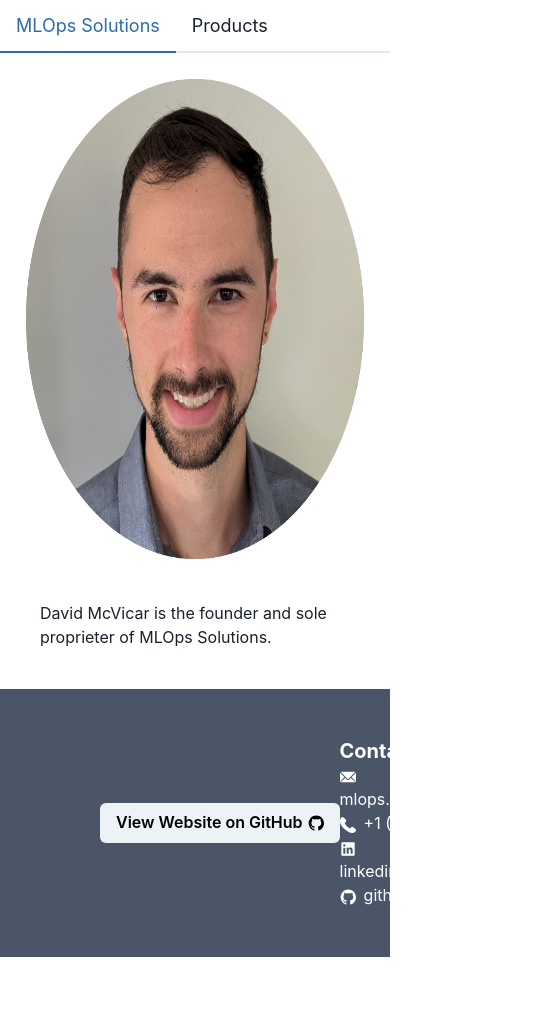
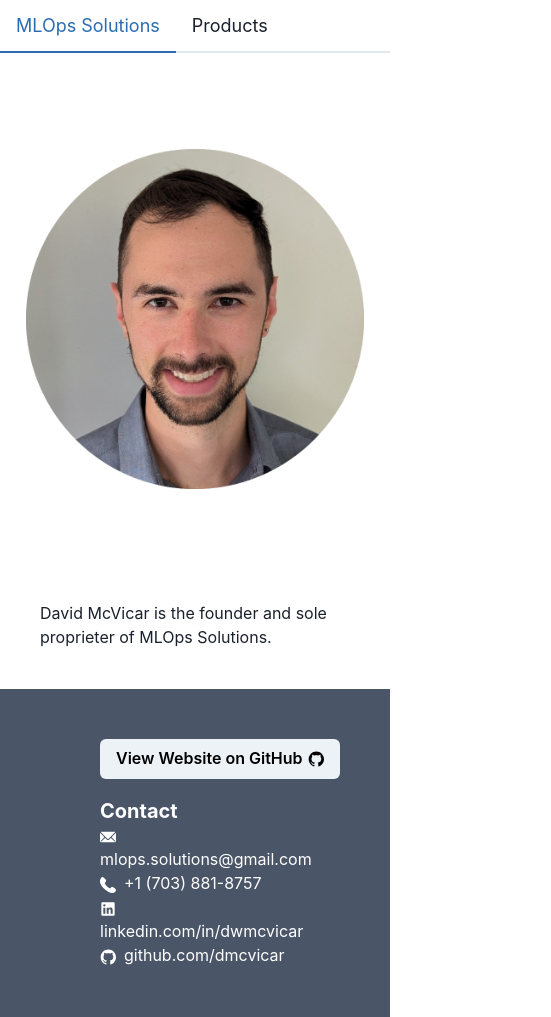
Before and after one commit to dmcvicar/dmcvicar.github.io, a Next.js app: page / in a window 390 px wide. Shown: the whole page, 551 px wide, since content can reach past the window. Before the commit the page ends 957 px from the top, so only its background shows below. Built offline with nearby package versions, Linux system fonts and the light colour scheme.

Commit message:
looks less like crap on the phone

```diff
--- a/package.json
+++ b/package.json
@@ -7,7 +7,7 @@
     "build": "next build",
     "start": "next start",
     "lint": "next lint",
-    "deploy": "next build && touch out/.nojekyll && git add out/ && git commit -m \"Deploy Pages\" && git subtree push --prefix out origin gh-pages"
+    "deploy": "next build && git commit -m \"Auto-commit: Deploy Pages\" && git push --set-upstream origin main"
   },
   "dependencies": {
     "@chakra-ui/icons": "^2.1.1",
--- a/src/app/about.tsx
+++ b/src/app/about.tsx
@@ -10,7 +10,7 @@
         <Center>
             <Box width="500px">
                 <VStack>
-                    <Image src="/images/dave.png" alt="Dave" boxSize="500px" padding="10px"/>
+                    <Image src="/images/dave.png" objectFit="contain" alt="Dave" boxSize="500px" padding="10px"/>
                         <Box p='6'>
                             <Box display='flex' alignItems='baseline'>
                                 <p>David McVicar is the founder and sole proprieter of {company_info.company_name}.</p>
--- a/src/app/contact.tsx
+++ b/src/app/contact.tsx
@@ -36,8 +36,8 @@
 
 export default function Contact() {
     return (
-        <Box display="flex" justifyContent="space-between" alignItems="center" backgroundColor="gray.600" color="white" paddingRight="200px" paddingLeft="100px" paddingTop="50px" paddingBottom="50px">
-            <Link href="https://github.com/dmcvicar/dmcvicar.github.io"><Button colorScheme="gray" color="Black">View Website on GitHub<GitHubIcon marginRight="undefined" marginLeft="5px" color="black"/></Button></Link>
+        <Box display="flex" flexWrap="wrap" justifyContent="space-between" alignItems="center" backgroundColor="gray.600" color="white" paddingRight="200px" paddingLeft="100px" paddingTop="50px" paddingBottom="50px">
+            <Link href="https://github.com/dmcvicar/dmcvicar.github.io"><Button colorScheme="gray" color="Black" marginBottom="20px">View Website on GitHub<GitHubIcon marginRight="undefined" marginLeft="5px" color="black"/></Button></Link>
             <Box>
                 <Heading as="h3" size="md">Contact</Heading>
                 <ContactInfo _Icon={EmailIcon} href={"mailto:" + EMAIL} _text={EMAIL} />
```
Also changed, not shown: 4 other files (tests, documents, lock files or other folders).
